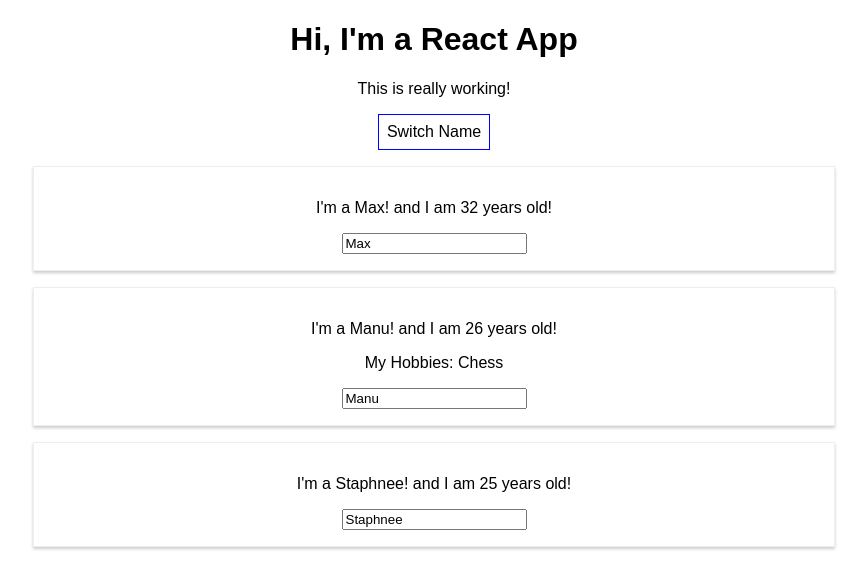
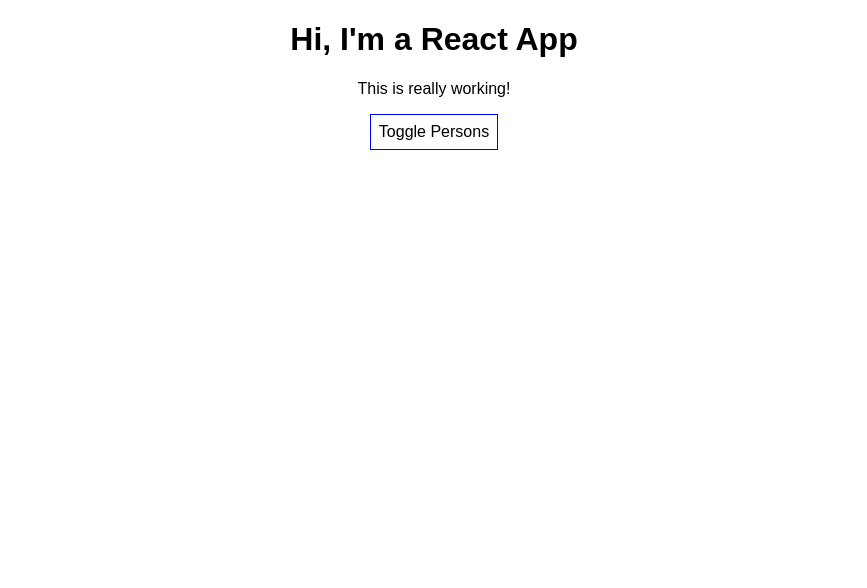
Before and after one commit to saurabh-opoyi/react-complete-guide, a React (Create React App) app: page / in a window 1280 px wide. Shown: the top 588 px of the page, without its empty margins (206-1073 px from the left). Built offline with nearby package versions, Linux system fonts and the light colour scheme.

Commit message:
Rendering Content Conditionally

```diff
--- a/src/App.js
+++ b/src/App.js
@@ -9,7 +9,8 @@
       {name:'Manu',age:'26'},
       {name:'Staphnee', age:'25'}
     ],
-    otherState: 'some other value'
+    otherState: 'some other value',
+    showPersons: false
   };
 
   switchNameHandler = (newName) => {
@@ -33,6 +34,11 @@
     })
   };
 
+  togglePersonsHandler = () => {
+    const doesShow = this.state.showPersons;
+    this.setState({showPersons: !doesShow});
+  };
+
   render() {
     const style = {
        backgroundColor: 'white',
@@ -48,7 +54,9 @@
        <p>This is really working!</p>
        <button
           style={style}
-          onClick={()=> this.switchNameHandler('Maxmilanium')}>Switch Name</button>
+          onClick={this.togglePersonsHandler}>Toggle Persons</button>
+          { this.state.showPersons ?
+          <div>
             <Person
                 name={this.state.persons[0].name} age={this.state.persons[0].age}/>
             <Person click={this.switchNameHandler.bind(this,'Maxi')}
@@ -58,6 +66,9 @@
             <Person
                 name={this.state.persons[2].name} age={this.state.persons[2].age}/>
           </div>
+          : null
+          }
+      </div>
     );
     // return React.createElement('div',{className:'App'},React.createElement('h1',null,'Hi, I\'m a React App!!!'))
   }
```
Lines whose indentation alone changed are shown as unchanged.
